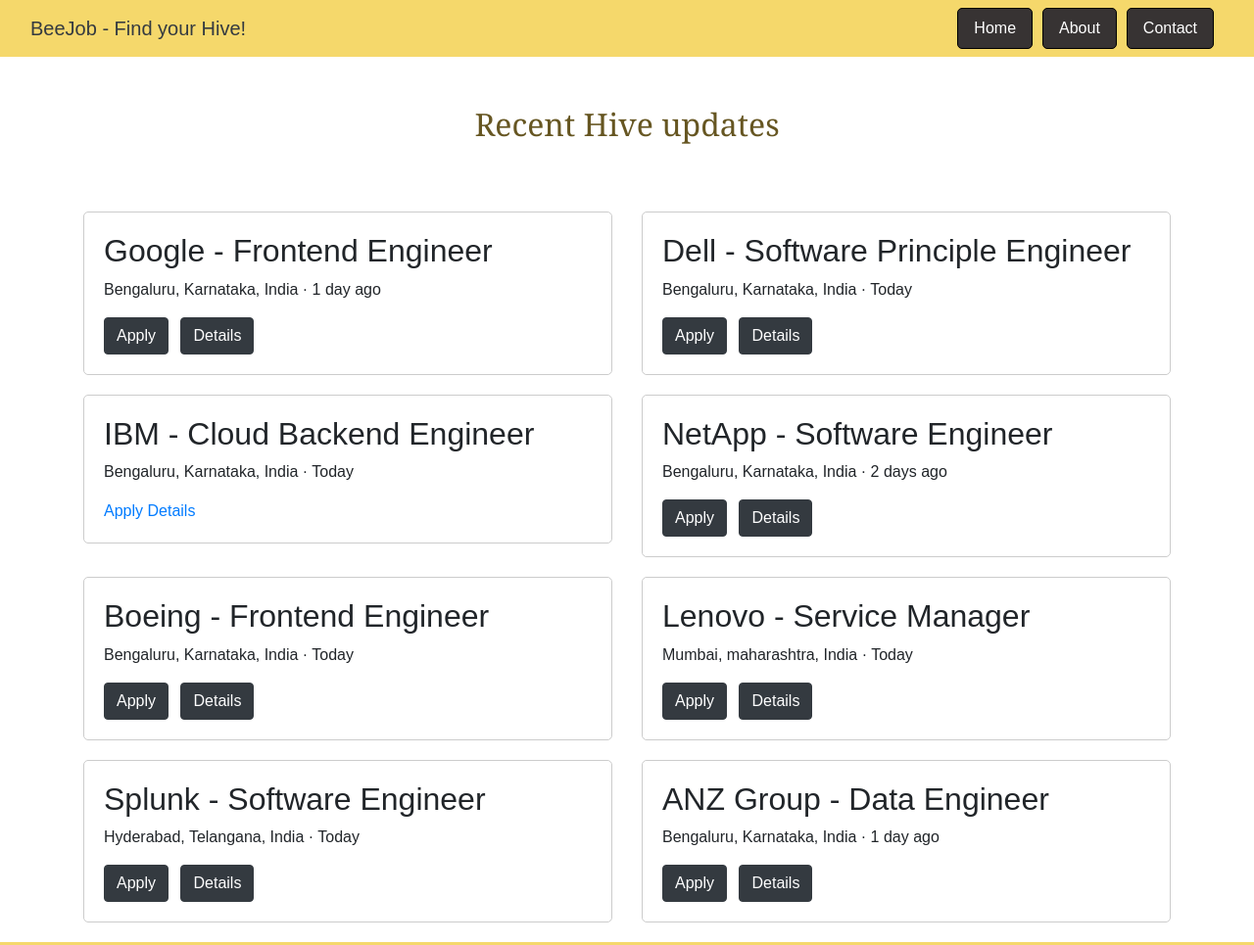
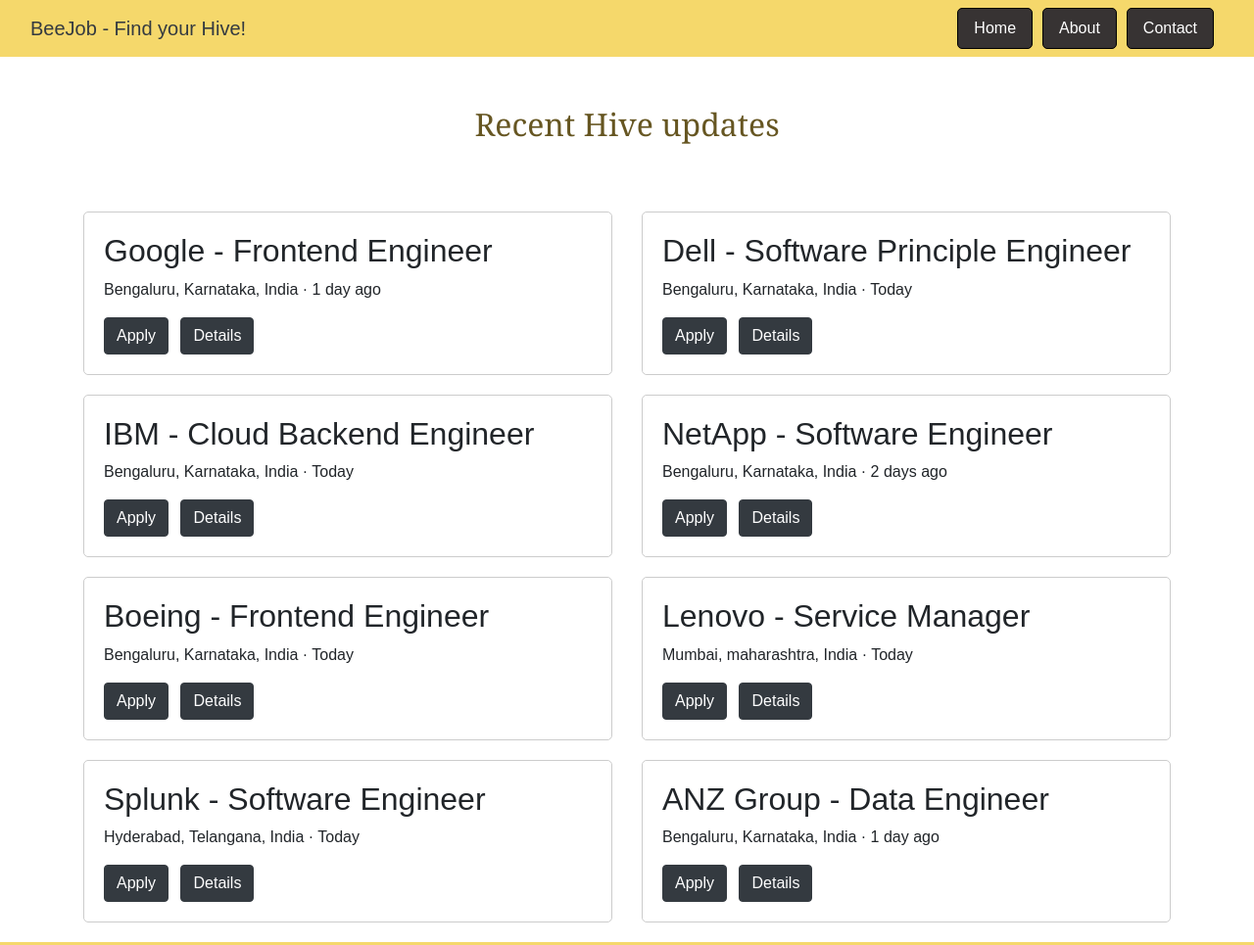
Before and after one commit to Akashvarma18/I-mAK18, a plain HTML site: page index.html in a window 1280 px wide. Shown: the top 965 px of the page at 98% size. Drawn offline with nearby package versions, Linux system fonts and the light colour scheme.

Commit message:
Update index.html

```diff
--- a/index.html
+++ b/index.html
@@ -103,8 +103,8 @@
             <h2>IBM - Cloud Backend Engineer</h2>
             <p>Bengaluru, Karnataka, India · Today</p>
 
-            <a href="https://careers.ibm.com/job/20351356/cloud-back-end-developer-storage-bangalore-in/?&codes=Appcast_Indeed&ccuid=53715517498&_ccid=1708317906263vv9v195ym class="btn btn-dark mr-2">Apply</a>
-            <a href="https://careers.ibm.com/job/20351356/cloud-back-end-developer-storage-bangalore-in/?&codes=Appcast_Indeed&ccuid=53715517498&_ccid=1708317906263vv9v195ym class="btn btn-dark mr-2">Details</a>
+            <a href="https://careers.ibm.com/job/20351356/cloud-back-end-developer-storage-bangalore-in/?&codes=Appcast_Indeed&ccuid=53715517498&_ccid=1708317906263vv9v195ym" class="btn btn-dark mr-2">Apply</a>
+            <a href="https://careers.ibm.com/job/20351356/cloud-back-end-developer-storage-bangalore-in/?&codes=Appcast_Indeed&ccuid=53715517498&_ccid=1708317906263vv9v195ym" class="btn btn-dark mr-2">Details</a>
           </div>
         </div>
         <div class="col-lg-6">
```
